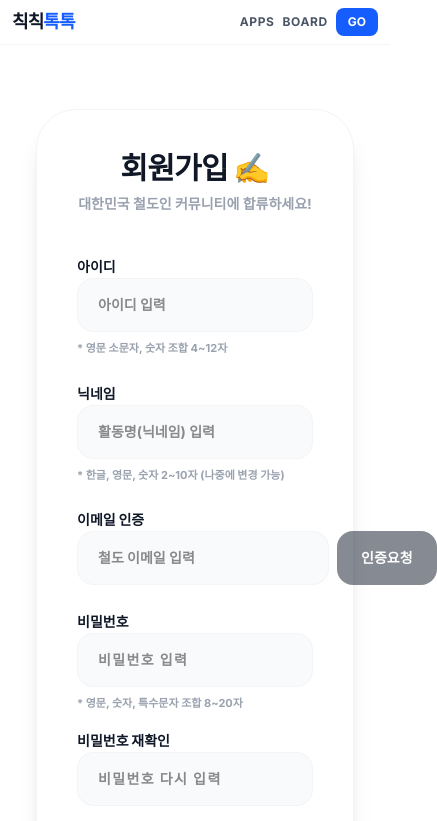
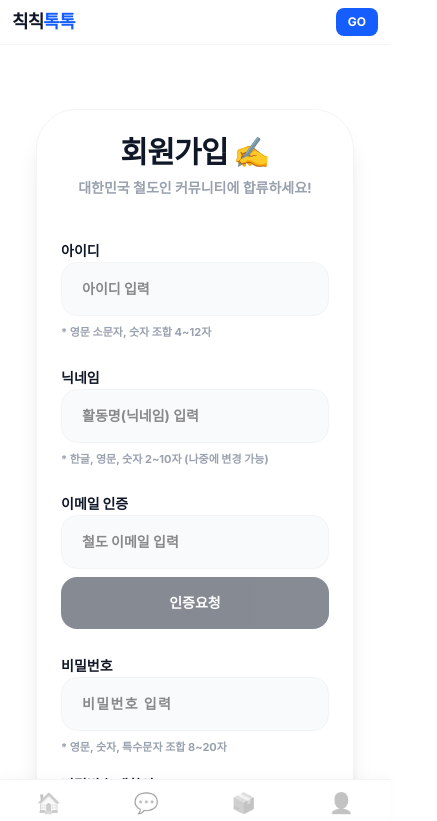
Before and after one commit to sungjeekorail5-ai/chiktalk, a Next.js app: page /signup in a window 390 px wide. Shown: the top 821 px of the page, 437 px wide, since content can reach past the window. Built offline with nearby package versions, Linux system fonts and the light colour scheme; no server answers.

Commit message:
design: 모바일 회원가입 화면 최적화 및 하단바 추가

```diff
--- a/app/layout.tsx
+++ b/app/layout.tsx
@@ -5,6 +5,7 @@ import { cookies } from "next/headers";
 import "./globals.css";
 import { AuthProvider } from "../lib/AuthContext";
 import NavbarClient from "../components/NavbarClient";
+import BottomNav from "../components/BottomNav"; // 💡 새롭게 추가한 하단 탭 바 컴포넌트
 
 const inter = Inter({ subsets: ["latin"] });
 
@@ -47,20 +48,26 @@ export default async function RootLayout({
               </Link>
 
               <div className="flex items-center gap-2 sm:gap-6 text-xs sm:text-sm font-bold text-gray-600">
-                <a href="/apps" className="hover:text-blue-600 transition-colors uppercase tracking-wider">Apps</a>
-                <a href="/board" className="hover:text-blue-600 transition-colors uppercase tracking-wider">Board</a>
+                {/* 💡 모바일에서는 하단 탭 바가 있으니, 상단의 Apps와 Board는 PC(md)에서만 보이도록 hidden md:inline을 추가했습니다! */}
+                <a href="/apps" className="hover:text-blue-600 transition-colors uppercase tracking-wider hidden md:inline">Apps</a>
+                <a href="/board" className="hover:text-blue-600 transition-colors uppercase tracking-wider hidden md:inline">Board</a>
 
                 <span className="hidden md:inline text-gray-300">|</span>
 
-                {/* 💡 로그인 버튼 & 닉네임 영역을 클라이언트 컴포넌트로 교체! */}
+                {/* 💡 로그인 버튼 & 닉네임 영역 */}
                 <NavbarClient isLoggedIn={isLoggedIn} isRealUser={isRealUser} />
               </div>
             </div>
           </nav>
 
-          <div className="max-w-7xl mx-auto px-3 sm:px-6 lg:px-8 py-4 sm:py-10">
+          {/* 💡 pb-24 md:pb-10을 주어 모바일 하단바에 콘텐츠가 가려지지 않게 보호하고, PC에서는 여백을 줄입니다. */}
+          {/* div 대신 웹 표준에 맞게 main 태그로 변경하고 min-h-screen을 추가했습니다. */}
+          <main className="max-w-7xl mx-auto px-3 sm:px-6 lg:px-8 py-4 sm:py-10 pb-24 md:pb-10 min-h-screen">
             {children}
-          </div>
+          </main>
+
+          {/* 🚀 모바일 전용 하단 고정 탭 바 등판! */}
+          <BottomNav />
         </AuthProvider>
       </body>
     </html>
--- a/app/signup/page.tsx
+++ b/app/signup/page.tsx
@@ -7,9 +7,9 @@ import Link from "next/link";
 export default function SignUpPage() {
   const router = useRouter();
 
-  // 📝 입력 상태 관리 (nickname 추가!)
+  // 📝 입력 상태 관리
   const [id, setId] = useState("");
-  const [nickname, setNickname] = useState(""); // 💡 닉네임 상태 추가
+  const [nickname, setNickname] = useState("");
   const [email, setEmail] = useState("");
   const [code, setCode] = useState("");
   const [password, setPassword] = useState("");
@@ -26,7 +26,7 @@ export default function SignUpPage() {
 
   // 💡 유효성 검사 규칙
   const idRegex = /^[a-z0-9]{4,12}$/;
-  const nicknameRegex = /^[가-힣a-zA-Z0-9]{2,10}$/; // 💡 한글/영문/숫자 2~10자
+  const nicknameRegex = /^[가-힣a-zA-Z0-9]{2,10}$/;
   const pwRegex = /^(?=.*[a-zA-Z])(?=.*[!@#$%^*+=-])(?=.*[0-9]).{8,20}$/;
 
   // ⏱️ 타이머 로직
@@ -95,7 +95,6 @@ export default function SignUpPage() {
   const handleSignUp = async (e: React.FormEvent) => {
     e.preventDefault();
 
-    // 💡 유효성 검사에 닉네임 추가
     if (!idRegex.test(id)) return setMessage({ text: "아이디 형식이 올바르지 않습니다.", type: "error" });
     if (!nicknameRegex.test(nickname)) return setMessage({ text: "닉네임은 한글/영문/숫자 2~10자여야 합니다.", type: "error" });
     if (!isCodeVerified) return setMessage({ text: "이메일 인증을 완료해주세요.", type: "error" });
@@ -107,7 +106,6 @@ export default function SignUpPage() {
       const res = await fetch("/api/auth/signup", {
         method: "POST",
         headers: { "Content-Type": "application/json" },
-        // 💡 백엔드 파일에 맞게 username(아이디), nickname(닉네임), email 전송
         body: JSON.stringify({ username: id, nickname, email, password }),
       });
       if (res.ok) {
@@ -126,7 +124,7 @@ export default function SignUpPage() {
 
   return (
     <div className="min-h-[80vh] flex items-center justify-center px-6 py-12">
-      <div className="w-full max-w-md bg-white p-10 rounded-[2.5rem] shadow-xl border border-gray-100">
+      <div className="w-full max-w-md bg-white p-6 sm:p-10 rounded-[2.5rem] shadow-xl border border-gray-100">
 
         <div className="text-center mb-10">
           <h1 className="text-3xl font-black text-gray-900 tracking-tight mb-2">
@@ -153,7 +151,7 @@ export default function SignUpPage() {
             </p>
           </div>
 
-          {/* 💡 [신규 추가] 2️⃣ 닉네임 입력 */}
+          {/* 2️⃣ 닉네임 입력 */}
           <div className="space-y-2">
             <label className="text-sm font-black text-gray-900">닉네임</label>
             <input
@@ -169,32 +167,35 @@ export default function SignUpPage() {
             </p>
           </div>
 
-          {/* 3️⃣ 이메일 인증 영역 */}
+          {/* 3️⃣ 이메일 인증 영역 (💡 모바일 튕김 방지 적용!) */}
           <div className="space-y-2">
             <label className="text-sm font-black text-gray-900">이메일 인증</label>
-            <div className="flex gap-2">
+            {/* 💡 flex-col (모바일 세로) -> sm:flex-row (PC 가로) */}
+            <div className="flex flex-col sm:flex-row gap-2">
               <input
                 type="email"
                 value={email}
                 onChange={(e) => setEmail(e.target.value)}
                 placeholder="철도 이메일 입력"
                 disabled={isCodeVerified}
-                className="flex-1 px-5 py-4 bg-gray-50 border border-gray-100 rounded-2xl focus:outline-none focus:ring-2 focus:ring-blue-500 focus:bg-white transition-all text-sm font-bold disabled:opacity-50"
+                className="w-full sm:flex-1 px-5 py-4 bg-gray-50 border border-gray-100 rounded-2xl focus:outline-none focus:ring-2 focus:ring-blue-500 focus:bg-white transition-all text-sm font-bold disabled:opacity-50"
                 required
               />
               <button
                 type="button"
                 onClick={handleSendCode}
                 disabled={isLoading || isCodeVerified || !email}
-                className="px-6 bg-gray-900 hover:bg-blue-600 text-white font-black rounded-2xl text-sm transition-colors whitespace-nowrap disabled:opacity-50"
+                // 💡 w-full(모바일 꽉차게) sm:w-auto(PC 자기크기), 그리고 높이를 인풋창(py-4)과 맞췄습니다!
+                className="w-full sm:w-auto shrink-0 px-6 py-4 bg-gray-900 hover:bg-blue-600 text-white font-black rounded-2xl text-sm transition-colors whitespace-nowrap disabled:opacity-50 active:scale-95"
               >
                 {isCodeSent ? "재전송" : "인증요청"}
               </button>
             </div>
 
             {isCodeSent && !isCodeVerified && (
-              <div className="flex gap-2 mt-2 animate-fade-in">
-                <div className="relative flex-1">
+              // 💡 인증번호 입력칸도 동일하게 모바일 튕김 방지 적용
+              <div className="flex flex-col sm:flex-row gap-2 mt-2 animate-fade-in">
+                <div className="relative w-full sm:flex-1">
                   <input
                     type="text"
                     value={code}
@@ -210,7 +211,7 @@ export default function SignUpPage() {
                 <button
                   type="button"
                   onClick={handleVerifyCode}
-                  className="px-6 bg-blue-100 text-blue-600 hover:bg-blue-200 font-black rounded-2xl text-sm transition-colors whitespace-nowrap"
+                  className="w-full sm:w-auto shrink-0 px-6 py-4 bg-blue-100 text-blue-600 hover:bg-blue-200 font-black rounded-2xl text-sm transition-colors whitespace-nowrap active:scale-95"
                 >
                   확인
                 </button>
--- /dev/null
+++ b/components/BottomNav.tsx
@@ -0,0 +1,44 @@
+"use client";
+
+import Link from "next/link";
+import { usePathname } from "next/navigation";
+
+export default function BottomNav() {
+  const pathname = usePathname();
+
+  // 💡 메뉴 리스트 (원하시는 메뉴로 자유롭게 수정 가능!)
+  const navItems = [
+    { name: "홈", path: "/", icon: "🏠" },
+    { name: "자유게시판", path: "/board", icon: "💬" },
+    { name: "앱 보관함", path: "/apps", icon: "📦" },
+    { name: "내 정보", path: "/profile", icon: "👤" },
+  ];
+
+  return (
+    // md:hidden 을 줘서 PC 화면에서는 숨기고, 모바일에서만 보이게 합니다.
+    // pb-[env(safe-area-inset-bottom)] 로 아이폰 하단 홈 바 영역을 보호합니다.
+    <nav className="fixed bottom-0 left-0 right-0 z-50 bg-white border-t border-gray-100 shadow-[0_-5px_10px_rgba(0,0,0,0.02)] md:hidden pb-[env(safe-area-inset-bottom)]">
+      <div className="flex items-center justify-around h-16">
+        {navItems.map((item) => {
+          // 현재 페이지인지 확인해서 활성화 색상 적용
+          const isActive = pathname === item.path || (item.path !== "/" && pathname.startsWith(item.path));
+
+          return (
+            <Link
+              key={item.name}
+              href={item.path as any}
+              className="flex flex-col items-center justify-center w-full h-full gap-1 active:scale-95 transition-transform"
+            >
+              <span className={`text-xl transition-colors ${isActive ? "grayscale-0" : "grayscale opacity-40"}`}>
+                {item.icon}
+              </span>
+              <span className={`text-[10px] font-black transition-colors ${isActive ? "text-blue-600" : "text-gray-400"}`}>
+                {item.name}
+              </span>
+            </Link>
+          );
+        })}
+      </div>
+    </nav>
+  );
+}
```
